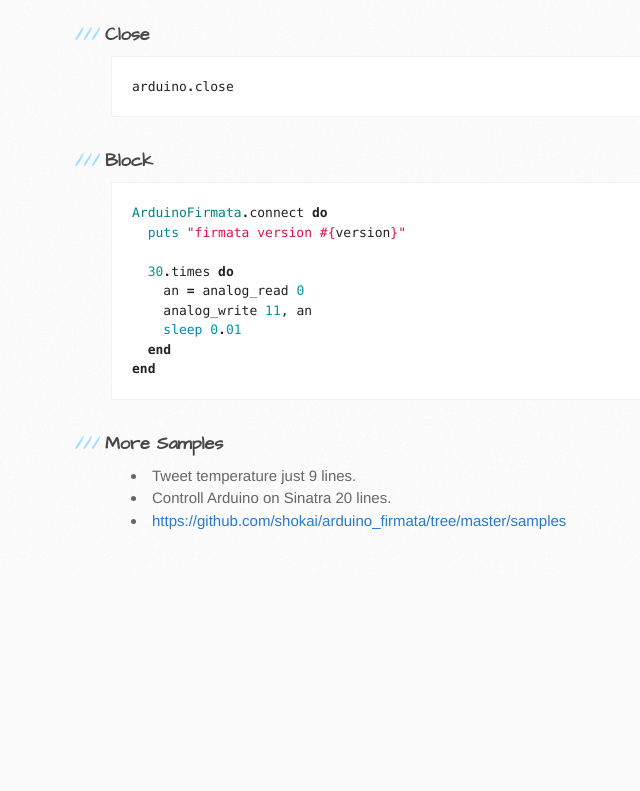
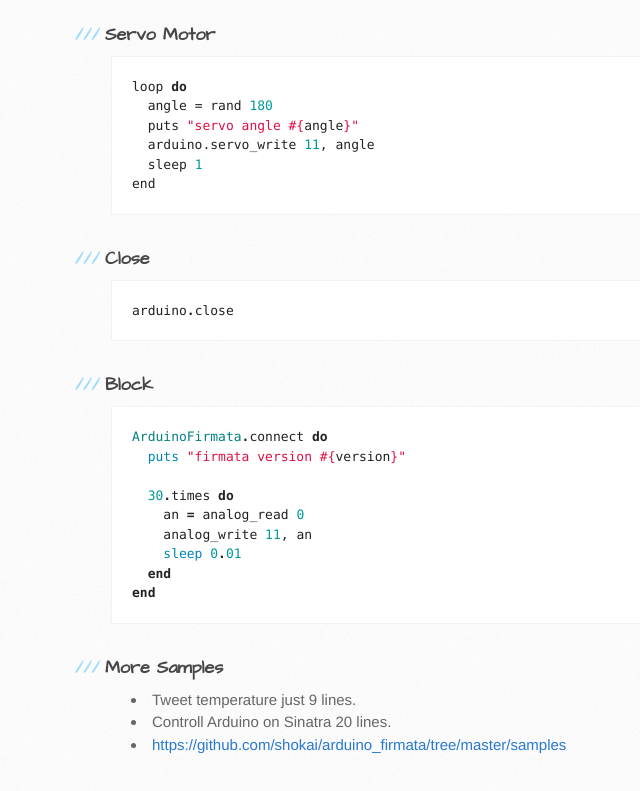
Before and after one commit to shokai/arduino_firmata, a plain HTML site: page index.html in a window 1280 px wide. Shown: the part 1788-2579 px from the top of the page, without its empty margins (59-699 px from the left). Before the commit the page ends 2363 px from the top, so only its background shows below. Drawn offline with Linux system fonts and the light colour scheme.

Commit message:
add servo motor code

```diff
--- a/index.html
+++ b/index.html
@@ -98,6 +98,17 @@ GND &amp; 5V -&gt; CdS &amp; 10kΩ -&gt  Analog 0 PIN
 <img src="./images/analog_read.jpg" />
 </p>
 
+
+<h3>Servo Motor</h3>
+<div class="highlight"><pre><span class="n">loop</span> <span class="k">do</span>
+  <span class="n">angle</span> <span class="p">=</span> <span class="n">rand</span> <span class="mi">180</span>
+  <span class="n">puts</span> <span class="s">&quot;servo angle #{</span><span class="n">angle</span><span class="s">}&quot;</span>
+  <span class="n">arduino</span><span class="p">.</span><span class="n">servo_write</span> <span class="mi">11</span><span class="p">,</span> <span class="n">angle</span>
+  <span class="n">sleep</span> <span class="mi">1</span>
+<span class="n">end</span>
+</pre></div>
+
+
 <h3>Close</h3>
 
 <div class="highlight"><pre><span class="n">arduino</span><span class="o">.</span><span class="n">close</span>
```
